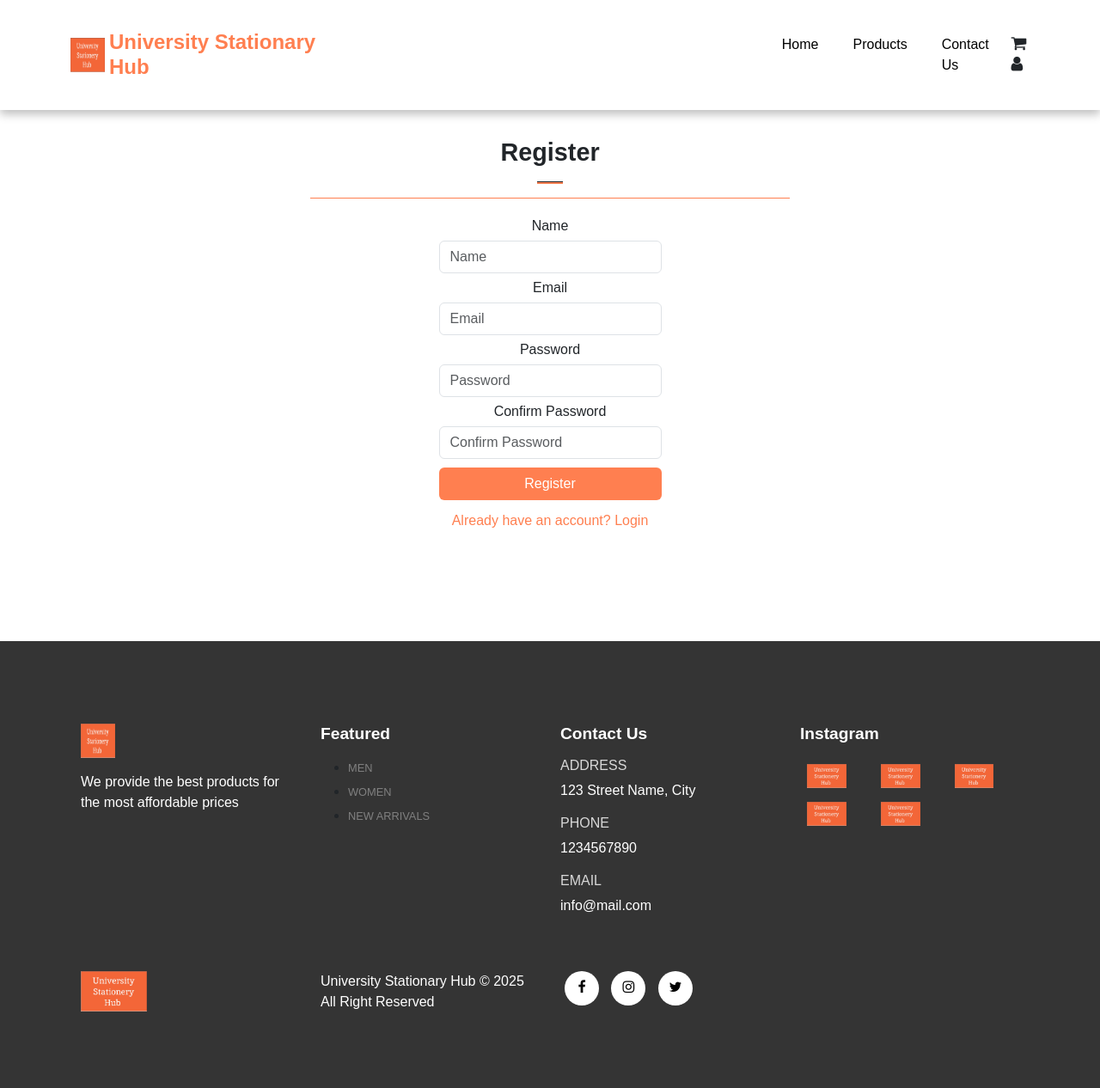
After one commit to Kramton/University-Stationery-Hub, a PHP site: page /register.html in a window 1280 px wide. The commit adds this page. Shown: the whole page at 86% size. Run offline with PHP 8.4, Linux system fonts and the light colour scheme.

Commit message:
45 - registration page

```diff
--- a/assets/css/style.css
+++ b/assets/css/style.css
@@ -454,3 +454,26 @@ th:last-child {
 #login-form #register-url {
     color: coral;
 }
+
+/* Register */
+#register-form {
+    width: 50%;
+    margin: 5px auto;
+    text-align: center;
+    padding: 20px;
+    border-top: 1px solid coral;
+}
+
+#register-form input {
+    width: 50%;
+    margin: 5px auto;
+}
+
+#register-form #register-btn {
+    background-color: coral;
+    color: white;
+}
+
+#register-form #login-url {
+    color: coral;
+}
--- /dev/null
+++ b/register.html
@@ -0,0 +1,177 @@
+<!DOCTYPE html>
+<html lang="en">
+  <head>
+    <meta charset="UTF-8" />
+    <meta name="viewport" content="width=device-width, initial-scale=1.0" />
+    <title>Login</title>
+    <link
+      href="https://cdn.jsdelivr.net/npm/bootstrap@5.3.6/dist/css/bootstrap.min.css"
+      rel="stylesheet"
+      integrity="sha384-4Q6Gf2aSP4eDXB8Miphtr37CMZZQ5oXLH2yaXMJ2w8e2ZtHTl7GptT4jmndRuHDT"
+      crossorigin="anonymous"
+    />
+    <link
+      rel="stylesheet"
+      href="https://cdnjs.cloudflare.com/ajax/libs/font-awesome/4.7.0/css/font-awesome.min.css"
+    />
+    <link rel="stylesheet" href="assets/css/style.css" />
+  </head>
+  <body>
+    <!-- Navbar: py-3 is equal to padding: 3, fixed-top makes the navbar fixed -->
+    <nav class="navbar navbar-expand-lg navbar-light bg-white py-3 fixed-top">
+      <div class="container">
+        <img class="logo" src="assets/imgs/1.png" alt="" />
+        <h2 class="brand">University Stationary Hub</h2>
+        <button
+          class="navbar-toggler"
+          type="button"
+          data-bs-toggle="collapse"
+          data-bs-target="#navbarSupportedContent"
+          aria-controls="navbarSupportedContent"
+          aria-expanded="false"
+          aria-label="Toggle navigation"
+        >
+          <span class="navbar-toggler-icon"></span>
+        </button>
+        <div
+          class="collapse navbar-collapse nav-buttons"
+          id="navbarSupportedContent"
+        >
+          <ul class="navbar-nav me-auto mb-2 mb-lg-0">
+            <li class="nav-item">
+              <a class="nav-link" href="index.html">Home</a>
+            </li>
+            <li class="nav-item">
+              <a class="nav-link" href="shop.html">Products</a>
+            </li>
+            <li class="nav-item">
+              <a class="nav-link" href="#">Contact Us</a>
+            </li>
+            <li class="nav-item">
+              <i class="fa fa-shopping-cart" aria-hidden="true"></i>
+              <i class="fa fa-user" aria-hidden="true"></i>
+            </li>
+          </ul>
+        </div>
+      </div>
+    </nav>
+
+    <!-- Register -->
+     <section class="my-5 py-5">
+        <div class="container text-center mt-3 pt-5">
+            <h2 class="form-weight-bold">Register</h2>
+            <hr class="mx-auto">
+        </div>
+        <div class="mx-auto container">
+            <form id="register-form" action="">
+                <div class="form-group">
+                    <label for="">Name</label>
+                    <input type="text" class="form-control" id="register-name" name="name" placeholder="Name" required>
+                </div>
+                <div class="form-group">
+                    <label for="">Email</label>
+                    <input type="text" class="form-control" id="register-email" name="email" placeholder="Email" required>
+                </div>
+                <div class="form-group">
+                    <label for="">Password</label>
+                    <input type="text" class="form-control" id="register-password" name="password" placeholder="Password" required>
+                </div>
+                <div class="form-group">
+                    <label for=""> Confirm Password</label>
+                    <input type="text" class="form-control" id="register-confirm-password" name="confirmPassword" placeholder="Confirm Password" required>
+                </div>
+                <div class="form-group">
+                    <input type="submit" class="btn" id="register-btn" value="Register">
+                </div>
+                <div class="form-group">
+                    <a id="login-url" class="btn" href="">Already have an account? Login</a>
+                </div>
+            </form>
+        </div>
+     </section>
+
+    <!-- Footer -->
+    <footer class="mt-5 py-5">
+      <div class="row container mx-auto pt-5">
+        <div class="footer-one col-lg-3 col-md-6 col-sm-12">
+          <img class="logo" src="assets/imgs/1.png" alt="" />
+          <p class="pt-3">
+            We provide the best products for the most affordable prices
+          </p>
+        </div>
+
+        <div class="footer-one col-lg-3 col-md-6 col-sm-12">
+          <h5 class="pb-2">Featured</h5>
+          <ul class="text-uppercase">
+            <li><a href="">men</a></li>
+            <li><a href="">women</a></li>
+            <li><a href="">new arrivals</a></li>
+          </ul>
+        </div>
+
+        <div class="footer-one col-lg-3 col-md-6 col-sm-12">
+          <h5 class="pb-2">Contact Us</h5>
+          <div>
+            <h6 class="text-uppercase">Address</h6>
+            <p>123 Street Name, City</p>
+          </div>
+          <div>
+            <h6 class="text-uppercase">Phone</h6>
+            <p>1234567890</p>
+          </div>
+          <div>
+            <h6 class="text-uppercase">Email</h6>
+            <p>info@mail.com</p>
+          </div>
+        </div>
+
+        <div class="footer-one col-lg-3 col-md-6 col-sm-12">
+          <h5 class="pb-2">Instagram</h5>
+          <div class="row">
+            <img
+              src="assets/imgs/1.png"
+              class="img-fluid w-25 h-100 m-2"
+              alt=""
+            />
+            <img
+              src="assets/imgs/1.png"
+              class="img-fluid w-25 h-100 m-2"
+              alt=""
+            />
+            <img
+              src="assets/imgs/1.png"
+              class="img-fluid w-25 h-100 m-2"
+              alt=""
+            />
+            <img
+              src="assets/imgs/1.png"
+              class="img-fluid w-25 h-100 m-2"
+              alt=""
+            />
+            <img
+              src="assets/imgs/1.png"
+              class="img-fluid w-25 h-100 m-2"
+              alt=""
+            />
+          </div>
+        </div>
+      </div>
+
+      <div class="copyright mt-5">
+        <div class="row container mx-auto">
+          <div class="col-lg-3 col-md-6 col-sm-12 mb-4">
+            <img src="assets/imgs/1.png" alt="" />
+          </div>
+          <div class="col-lg-3 col-md-6 col-sm-12 mb-4 mb-2">
+            <p>University Stationary Hub © 2025 All Right Reserved</p>
+          </div>
+          <div class="col-lg-3 col-md-6 col-sm-12 mb-4">
+            <a href=""><i class="fa fa-facebook"></i></a>
+            <a href=""><i class="fa fa-instagram"></i></a>
+            <a href=""><i class="fa fa-twitter"></i></a>
+          </div>
+        </div>
+      </div>
+    </footer>
+  </body>
+</html>
```
